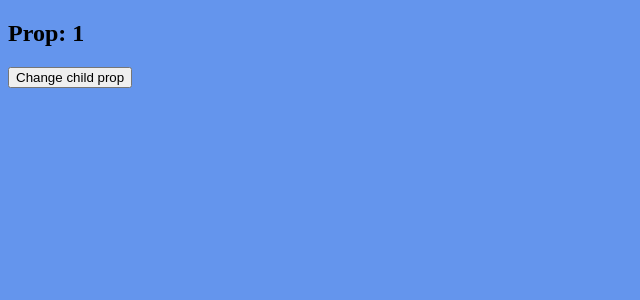
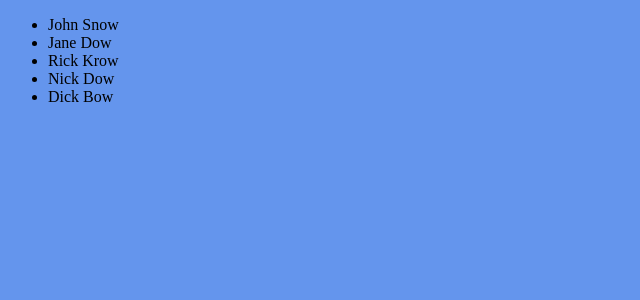
Before and after one commit to freshcodeAlice/pfm-2023-react-welcome, a React (Create React App) app: page / in a window 1280 px wide. Shown: the top 300 px of the page, without its empty margins (0-640 px from the left). Built offline with nearby package versions, Linux system fonts and the light colour scheme.

Commit message:
render-props

```diff
--- /dev/null
+++ b/public/users.json
@@ -0,0 +1,22 @@
+[
+    {
+        "id": 1,
+        "name": "John Snow"
+    },
+    {
+        "id": 2,
+        "name": "Jane Dow"
+    },
+    {
+        "id": 3,
+        "name": "Rick Krow"
+    },
+    {
+        "id": 4,
+        "name": "Nick Dow"
+    },
+    {
+        "id": 5,
+        "name": "Dick Bow"
+    }
+]
--- a/src/App.js
+++ b/src/App.js
@@ -9,6 +9,7 @@ import GridPage from './pages/GridPage';
 import FlexContainer from './components/FlexContainer';
 import CounterPage from './pages/CounterPage';
 import Parent from './components/Parent';
+import LoaderPage from './pages/LoaderPage';
 // import './reset.css';
 
 class App extends React.Component { // Parent component (батьківська компонента)
@@ -35,7 +36,7 @@ class App extends React.Component { // Parent component (батьківська
         }
         return (
           <section>
-           <Parent />
+           <LoaderPage />
           </section>
 
         )
--- /dev/null
+++ b/src/components/PhoneLoader/index.js
@@ -0,0 +1,40 @@
+import React, { Component } from 'react';
+
+class PhoneLoader extends Component {
+    constructor(props) {
+        super(props);
+        this.state = {
+            data: [],
+            error: null,
+            isFetching: true
+        }
+    }
+    componentDidMount() {
+        this.props.fetchCallback()
+        .then(data => {
+            this.setState({
+                data
+            })
+        })
+        .catch(error => {
+            this.setState({
+                error
+            })
+        })
+        .finally(() => {
+            this.setState({
+                isFetching: false
+            })
+        })
+    }
+
+    render() {
+        return (
+            <ol>
+                {this.state.phones.map(p => <li key={p.id}>{p.brand} - {p.model}</li>)}
+            </ol>
+        );
+    }
+}
+
+export default PhoneLoader;
--- /dev/null
+++ b/src/components/UserLoader/index.js
@@ -0,0 +1,37 @@
+import React, { Component } from 'react';
+import Spinner from '../Spinner';
+
+class UserLoader extends Component {
+    constructor(props) {
+        super(props);
+        this.state = {
+            data: [],
+            error: null,
+            isFetching: true
+        }
+    }
+    componentDidMount() {
+        this.props.fetchCallback()
+        .then(data => {
+            this.setState({
+                data
+            })
+        })
+        .catch(error => {
+            this.setState({
+                error
+            })
+        })
+        .finally(() => {
+            this.setState({
+                isFetching: false
+            })
+        })
+    }
+
+    render() {
+      return this.props.children(this.state)
+    }
+}
+
+export default UserLoader;
--- /dev/null
+++ b/src/pages/LoaderPage/index.js
@@ -0,0 +1,29 @@
+import React, { Component } from 'react';
+import UserLoader from '../../components/UserLoader';
+import PhoneLoader from '../../components/PhoneLoader';
+import Spinner from '../../components/Spinner';
+
+class LoaderPage extends Component {
+    render() {
+        return (
+            <div>
+                <UserLoader fetchCallback={() => {
+                      return fetch('/users.json')
+                      .then(res => res.json())
+                }}>
+                    {(state) => {
+                    return (
+                        <ul>
+                            {state.isFetching && <Spinner />}
+                            {state.data.map(u => <li key={u.id}>{u.name}</li>)}
+                        </ul>
+                    );
+                     }}
+                </UserLoader>
+                {/* <PhoneLoader /> */}
+            </div>
+        );
+    }
+}
+
+export default LoaderPage;
```
Also changed, not shown: public/phones.json (added, +27 -0 lines).
